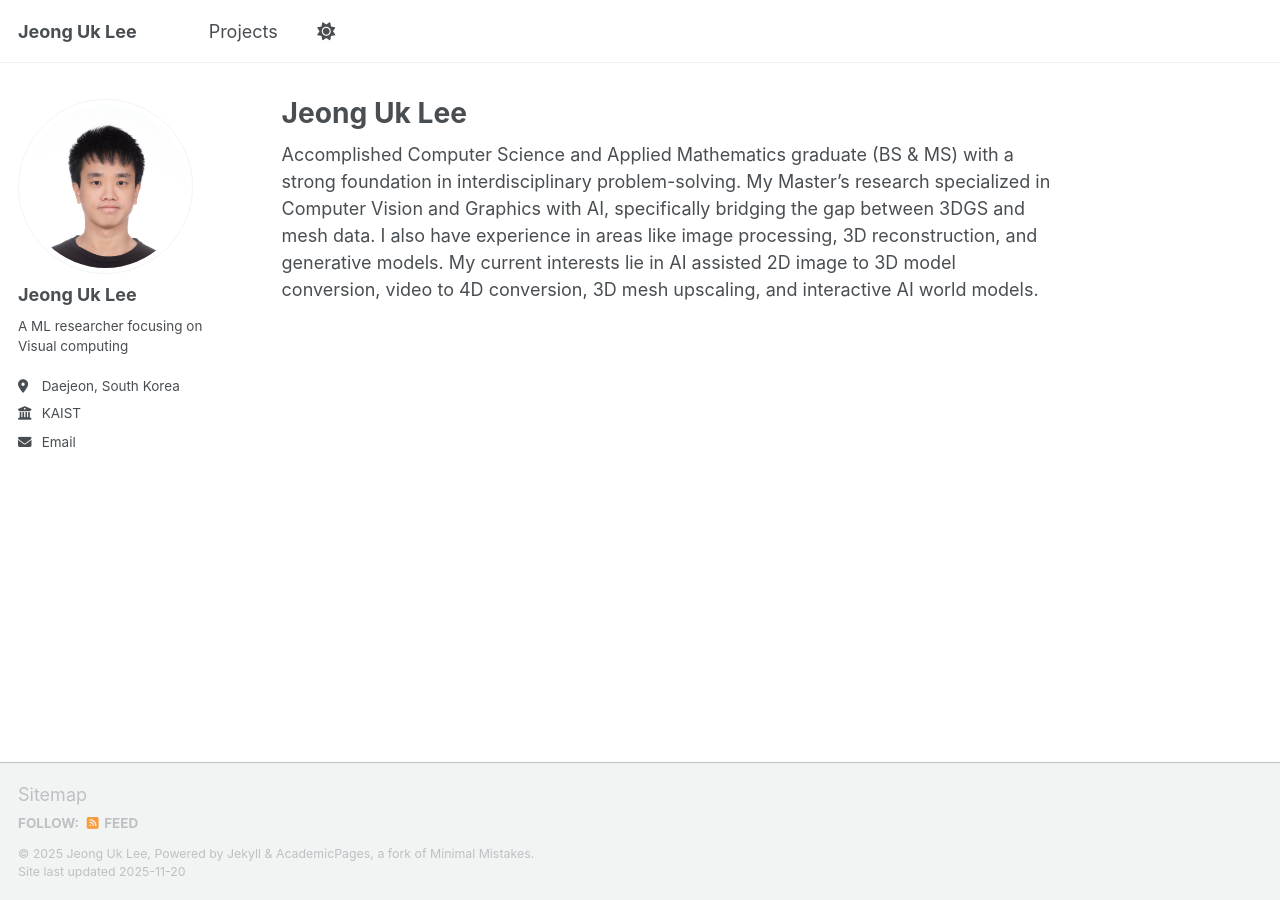
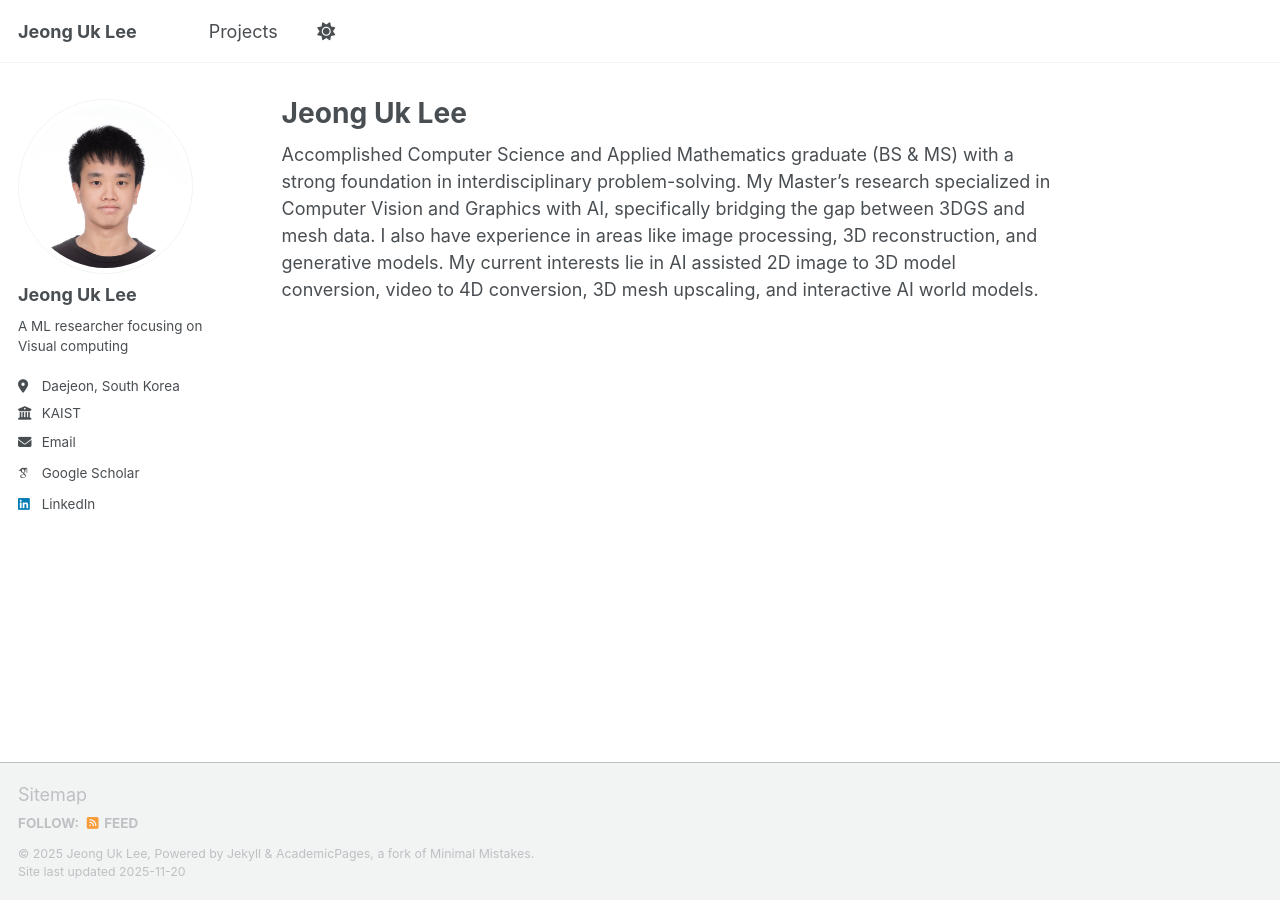
Before and after one commit to Rietchie0119/Rietchie0119.github.io, a Jekyll site: the page built from _pages/about.md, in a window 1280 px wide. Built offline with Jekyll 4.4.1, drawn with Linux system fonts in a browser that asks for light colours; some web fonts are replaced; a script that is not in the unit is left out; part of the change alters nothing that is shown.

Commit message:
update url
update url

```diff
--- a/_config.yml
+++ b/_config.yml
@@ -35,7 +35,7 @@ author:
   # Academic websites
   academia         : # URL
   arxiv            : # URL - Update with the correct link to your profile
-  googlescholar    : # "https://scholar.google.com/citations?user=PS_CX0AAAAAJ"
+  googlescholar    : "https://scholar.google.com/citations?user=v55jGCwAAAAJ&hl=en"
   inspire-hep      : # URL
   impactstory      : # URL
   orcid            : # "https://orcid.org/yourorcidurl"
@@ -63,7 +63,7 @@ author:
   keybase          : # Username
   instagram        : # Username
   lastfm           : # Username
-  linkedin         : # Username
+  linkedin         : Jeong Uk Lee
   mastodon         : # URL
   medium           : # URL
   pinterest        : # Username
```
